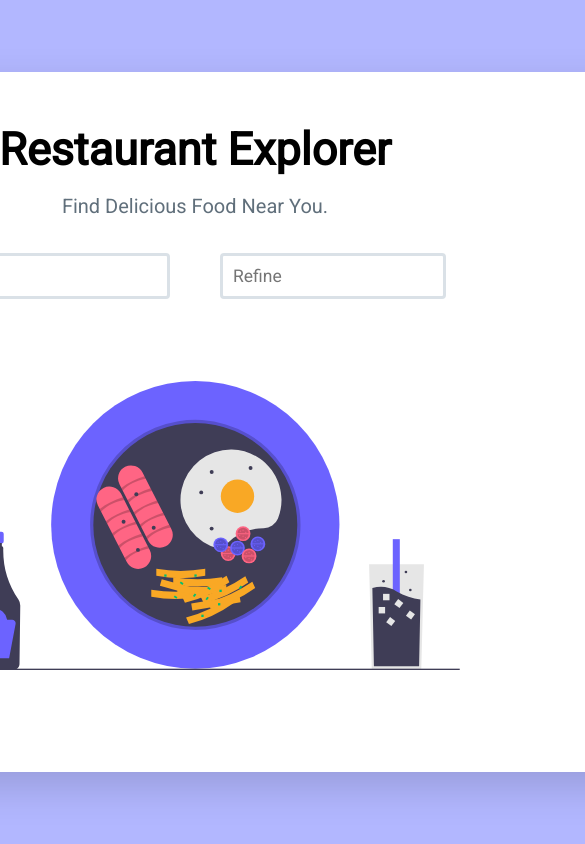
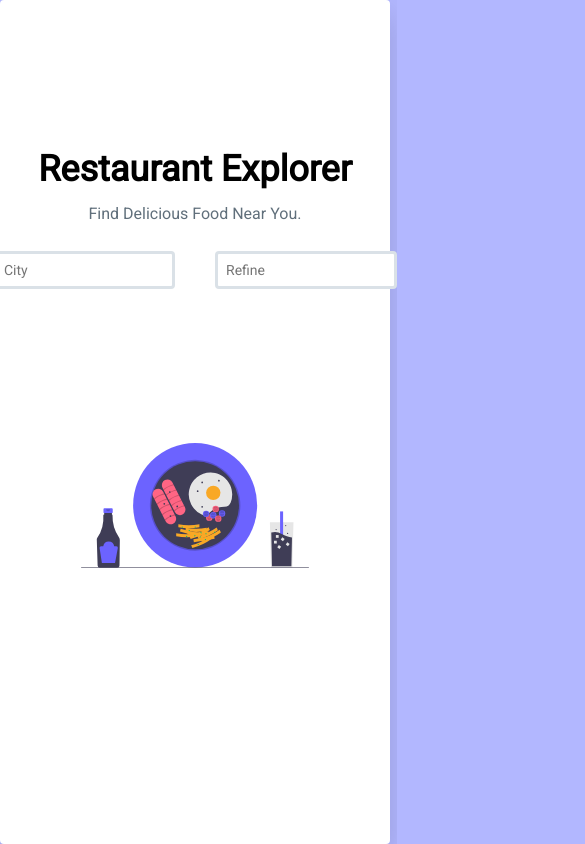
Before and after one commit to poftadeh/restaurant-explorer, a React (Create React App) app: page / in a window 390 px wide. Shown: the top 844 px of the page, 585 px wide, since content can reach past the window. Built offline with nearby package versions, Linux system fonts and the light colour scheme.

Commit message:
feat: add responsiveness

```diff
--- a/src/App.css
+++ b/src/App.css
@@ -33,3 +33,15 @@ body {
   margin-top: 2rem;
   height: 50rem;
 }
+
+@media only screen and (max-width: 1000px) {
+  html {
+    font-size: 50%;
+  }
+}
+
+@media only screen and (max-width: 800px) {
+  body {
+    display: block;
+  }
+}
--- a/src/components/Container/Container.css
+++ b/src/components/Container/Container.css
@@ -7,6 +7,15 @@
   border-radius: 4px;
   padding: 4rem;
   box-shadow: 0 1.5rem 4rem rgba(0, 0, 0, 0.15);
+  margin: 6rem;
   width: 100rem;
   height: 70rem;
 }
+
+@media only screen and (max-width: 800px) {
+  .app-container {
+    height: 100vh;
+    width: 100%;
+    margin: 0;
+  }
+}
--- a/src/components/RestaurantTable/RestaurantTable.css
+++ b/src/components/RestaurantTable/RestaurantTable.css
@@ -22,6 +22,6 @@ th {
 
 td {
   padding: 0 2rem;
-  font-size: 1.2rem;
+  font-size: 1.5rem;
   border: 1px solid #e6e8ff;
 }
```
